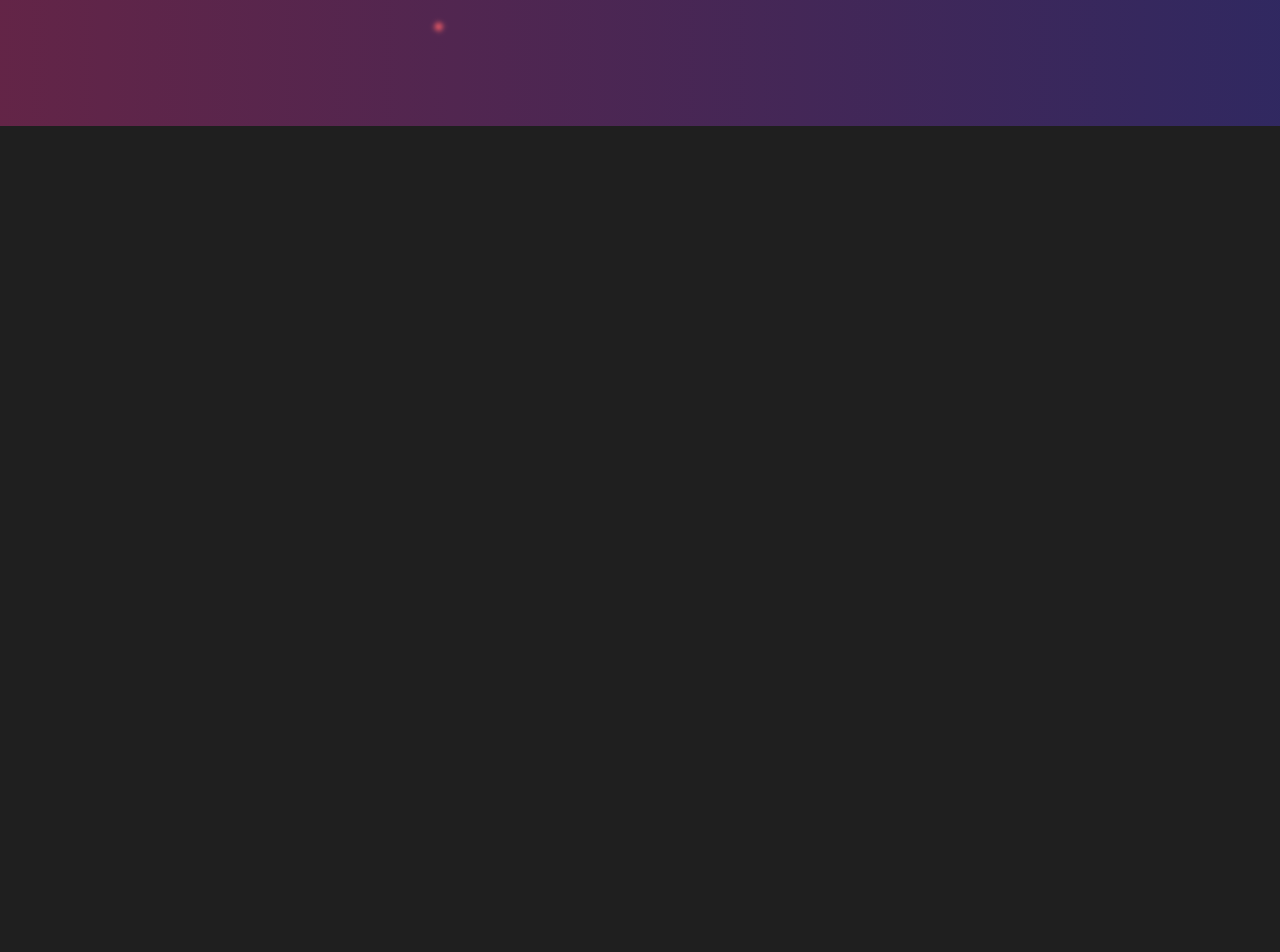
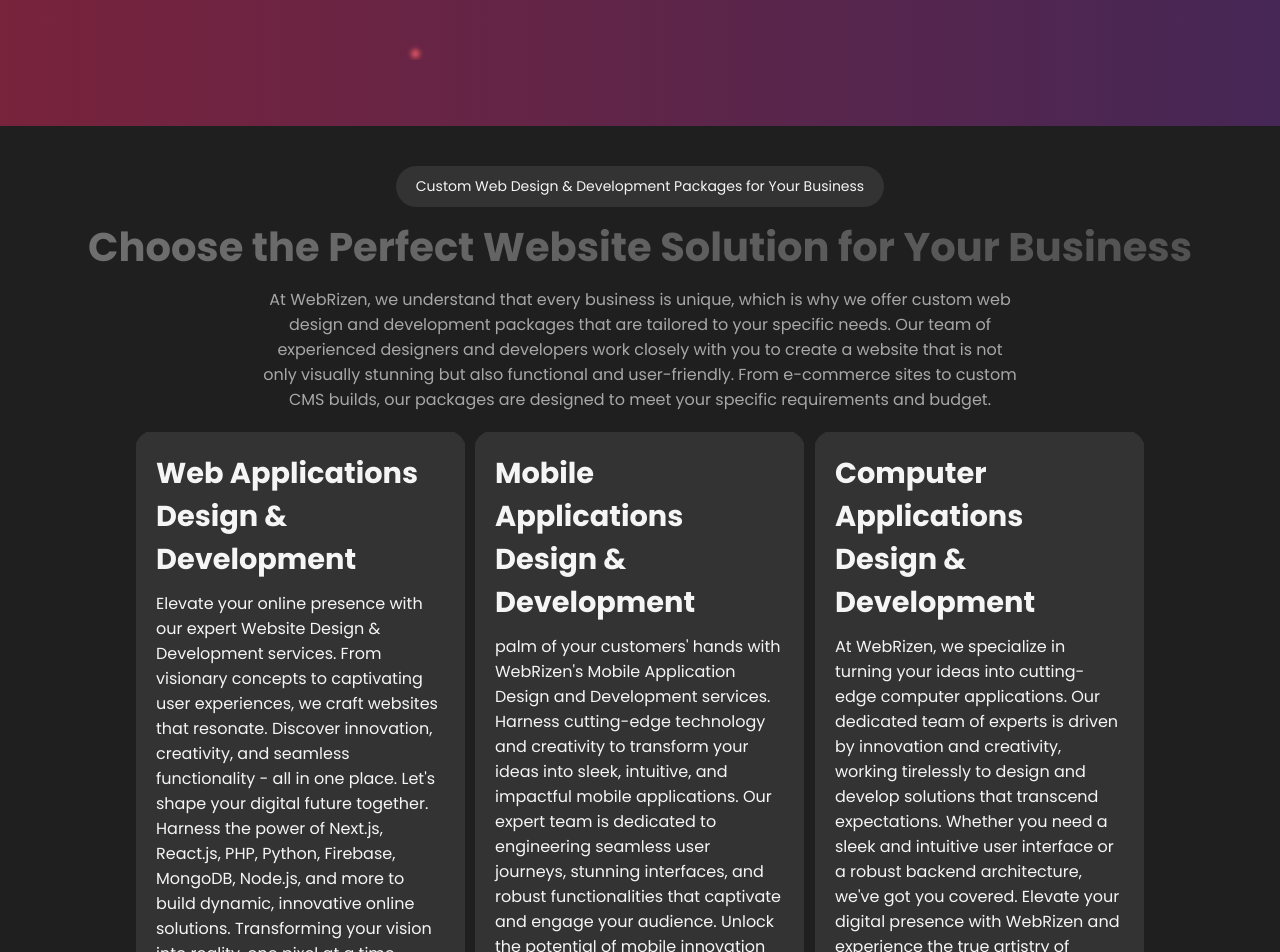
Before and after one commit to Webrizen/webrizen-new, a React (Vite) app: page / in a window 1280 px wide. Shown: the part 740-1692 px from the top of the page. Before the commit the page ends 866 px from the top, so only its background shows below. Built offline with nearby package versions, Linux system fonts and the light colour scheme.

Commit message:
new section added

```diff
--- a/src/App.jsx
+++ b/src/App.jsx
@@ -80,6 +80,26 @@ function App() {
           <img src={HeroIMG} alt="Hero Image" />
         </div>
       </section>
+      <section className="services">
+        <span className="chip">Custom Web Design & Development Packages for Your Business</span>
+        <h2 className="servicesh2">Choose the Perfect Website Solution for Your Business</h2>
+        <p className="servicesp">At WebRizen, we understand that every business is unique, which is why we offer custom web design and development packages that are tailored to your specific needs. Our team of experienced designers and developers work closely with you to create a website that is not only visually stunning but also functional and user-friendly. From e-commerce sites to custom CMS builds, our packages are designed to meet your specific requirements and budget.</p>
+        <div className="threecol">
+          <div className="card">
+            <h3>Web Applications Design & Development</h3>
+            <p>Elevate your online presence with our expert Website Design & Development services. From visionary concepts to captivating user experiences, we craft websites that resonate. Discover innovation, creativity, and seamless functionality - all in one place. Let's shape your digital future together. Harness the power of Next.js, React.js, PHP, Python, Firebase, MongoDB, Node.js, and more to build dynamic, innovative online solutions. Transforming your vision into reality, one pixel at a time.</p>
+          </div>
+          <div className="card">
+            <h3>Mobile Applications Design & Development</h3>
+            <p>palm of your customers' hands with WebRizen's Mobile Application Design and Development services. Harness cutting-edge technology and creativity to transform your ideas into sleek, intuitive, and impactful mobile applications. Our expert team is dedicated to engineering seamless user journeys, stunning interfaces, and robust functionalities that captivate and engage your audience. Unlock the potential of mobile innovation with WebRizen. Let's shape the future of mobile together.</p>
+          </div>
+          <div className="card">
+            <h3>Computer Applications Design & Development</h3>
+            <p>At WebRizen, we specialize in turning your ideas into cutting-edge computer applications. Our dedicated team of experts is driven by innovation and creativity, working tirelessly to design and develop solutions that transcend expectations. Whether you need a sleek and intuitive user interface or a robust backend architecture, we've got you covered. Elevate your digital presence with WebRizen and experience the true artistry of computer application design and development.</p>
+          </div>
+        </div>
+        <button>More Details</button>
+      </section>
     </>
   );
 }
--- a/src/styles/App.css
+++ b/src/styles/App.css
@@ -105,8 +105,8 @@
     animation: updown 5s ease-in-out infinite;
 }
 
-@keyframes updown{
-    50%{
+@keyframes updown {
+    50% {
         transform: translateY(-40px);
     }
 }
@@ -150,6 +150,7 @@
     transform-origin: 16vw 17vh;
     box-shadow: 2vmin 0 0.5416280404827332vmin currentColor;
 }
+
 .background span:nth-child(1) {
     color: #2b2b47;
     top: 74%;
@@ -159,6 +160,7 @@
     transform-origin: 22vw -19vh;
     box-shadow: -2vmin 0 1.188537716973312vmin currentColor;
 }
+
 .background span:nth-child(2) {
     color: #2b2b47;
     top: 12%;
@@ -168,6 +170,7 @@
     transform-origin: 12vw -18vh;
     box-shadow: 2vmin 0 0.9501424028247556vmin currentColor;
 }
+
 .background span:nth-child(3) {
     color: #71abd1;
     top: 12%;
@@ -177,6 +180,7 @@
     transform-origin: 4vw 13vh;
     box-shadow: 2vmin 0 1.215185863496045vmin currentColor;
 }
+
 .background span:nth-child(4) {
     color: #71abd1;
     top: 49%;
@@ -186,6 +190,7 @@
     transform-origin: 24vw -12vh;
     box-shadow: -2vmin 0 1.1800876062481178vmin currentColor;
 }
+
 .background span:nth-child(5) {
     color: #71abd1;
     top: 28%;
@@ -195,6 +200,7 @@
     transform-origin: -14vw -8vh;
     box-shadow: 2vmin 0 0.7838534039090104vmin currentColor;
 }
+
 .background span:nth-child(6) {
     color: #2b2b47;
     top: 77%;
@@ -204,6 +210,7 @@
     transform-origin: 8vw 12vh;
     box-shadow: 2vmin 0 0.28815318409224844vmin currentColor;
 }
+
 .background span:nth-child(7) {
     color: #2b2b47;
     top: 79%;
@@ -213,6 +220,7 @@
     transform-origin: 25vw -22vh;
     box-shadow: -2vmin 0 0.5255674968175665vmin currentColor;
 }
+
 .background span:nth-child(8) {
     color: #71abd1;
     top: 68%;
@@ -222,6 +230,7 @@
     transform-origin: 10vw -12vh;
     box-shadow: -2vmin 0 0.6626790284912636vmin currentColor;
 }
+
 .background span:nth-child(9) {
     color: #2b2b47;
     top: 49%;
@@ -231,6 +240,7 @@
     transform-origin: -21vw -12vh;
     box-shadow: -2vmin 0 0.6842216545246915vmin currentColor;
 }
+
 .background span:nth-child(10) {
     color: #2b2b47;
     top: 10%;
@@ -240,6 +250,7 @@
     transform-origin: -12vw -21vh;
     box-shadow: -2vmin 0 0.5637015558161829vmin currentColor;
 }
+
 .background span:nth-child(11) {
     color: #71abd1;
     top: 40%;
@@ -249,6 +260,7 @@
     transform-origin: -9vw -4vh;
     box-shadow: 2vmin 0 1.169060328380222vmin currentColor;
 }
+
 .background span:nth-child(12) {
     color: #ec5b65;
     top: 20%;
@@ -258,6 +270,7 @@
     transform-origin: 22vw -10vh;
     box-shadow: -2vmin 0 0.9718138124330429vmin currentColor;
 }
+
 .background span:nth-child(13) {
     color: #ec5b65;
     top: 35%;
@@ -267,6 +280,7 @@
     transform-origin: -1vw 4vh;
     box-shadow: -2vmin 0 0.9489660671697329vmin currentColor;
 }
+
 .background span:nth-child(14) {
     color: #ec5b65;
     top: 79%;
@@ -276,6 +290,7 @@
     transform-origin: -7vw 3vh;
     box-shadow: -2vmin 0 0.9965111525182038vmin currentColor;
 }
+
 .background span:nth-child(15) {
     color: #ec5b65;
     top: 87%;
@@ -285,6 +300,7 @@
     transform-origin: -12vw -1vh;
     box-shadow: -2vmin 0 0.6614616076065924vmin currentColor;
 }
+
 .background span:nth-child(16) {
     color: #71abd1;
     top: 16%;
@@ -294,6 +310,7 @@
     transform-origin: -4vw 13vh;
     box-shadow: -2vmin 0 0.6721682304964545vmin currentColor;
 }
+
 .background span:nth-child(17) {
     color: #2b2b47;
     top: 45%;
@@ -303,6 +320,7 @@
     transform-origin: 3vw -15vh;
     box-shadow: 2vmin 0 0.5169556118595491vmin currentColor;
 }
+
 .background span:nth-child(18) {
     color: #71abd1;
     top: 97%;
@@ -312,6 +330,7 @@
     transform-origin: -11vw 1vh;
     box-shadow: 2vmin 0 0.9431522435351525vmin currentColor;
 }
+
 .background span:nth-child(19) {
     color: #ec5b65;
     top: 25%;
@@ -321,6 +340,7 @@
     transform-origin: 2vw 6vh;
     box-shadow: 2vmin 0 1.0518083392018618vmin currentColor;
 }
+
 .background span:nth-child(20) {
     color: #ec5b65;
     top: 75%;
@@ -330,6 +350,7 @@
     transform-origin: -1vw 0vh;
     box-shadow: 2vmin 0 0.5299748485085636vmin currentColor;
 }
+
 .background span:nth-child(21) {
     color: #71abd1;
     top: 2%;
@@ -339,6 +360,7 @@
     transform-origin: -9vw 16vh;
     box-shadow: 2vmin 0 0.260333717872399vmin currentColor;
 }
+
 .background span:nth-child(22) {
     color: #ec5b65;
     top: 7%;
@@ -348,6 +370,7 @@
     transform-origin: -13vw 25vh;
     box-shadow: 2vmin 0 0.44769990029917905vmin currentColor;
 }
+
 .background span:nth-child(23) {
     color: #2b2b47;
     top: 90%;
@@ -357,6 +380,7 @@
     transform-origin: 12vw -15vh;
     box-shadow: -2vmin 0 0.9869618606212633vmin currentColor;
 }
+
 .background span:nth-child(24) {
     color: #71abd1;
     top: 52%;
@@ -366,6 +390,7 @@
     transform-origin: 25vw 5vh;
     box-shadow: -2vmin 0 1.0939460629721751vmin currentColor;
 }
+
 .background span:nth-child(25) {
     color: #71abd1;
     top: 40%;
@@ -375,6 +400,7 @@
     transform-origin: -22vw 1vh;
     box-shadow: 2vmin 0 0.325827672837548vmin currentColor;
 }
+
 .background span:nth-child(26) {
     color: #ec5b65;
     top: 22%;
@@ -384,6 +410,7 @@
     transform-origin: -1vw -23vh;
     box-shadow: 2vmin 0 1.0690576599112944vmin currentColor;
 }
+
 .background span:nth-child(27) {
     color: #ec5b65;
     top: 15%;
@@ -393,6 +420,7 @@
     transform-origin: -16vw 12vh;
     box-shadow: 2vmin 0 0.2740636565196133vmin currentColor;
 }
+
 .background span:nth-child(28) {
     color: #2b2b47;
     top: 70%;
@@ -402,6 +430,7 @@
     transform-origin: 12vw 4vh;
     box-shadow: -2vmin 0 0.9185356635395039vmin currentColor;
 }
+
 .background span:nth-child(29) {
     color: #2b2b47;
     top: 48%;
@@ -411,6 +440,7 @@
     transform-origin: -4vw -10vh;
     box-shadow: 2vmin 0 0.7202586366899413vmin currentColor;
 }
+
 .background span:nth-child(30) {
     color: #ec5b65;
     top: 34%;
@@ -420,6 +450,7 @@
     transform-origin: 25vw -23vh;
     box-shadow: 2vmin 0 0.47209808549493415vmin currentColor;
 }
+
 .background span:nth-child(31) {
     color: #2b2b47;
     top: 35%;
@@ -429,6 +460,7 @@
     transform-origin: -6vw -16vh;
     box-shadow: 2vmin 0 0.9232171604520556vmin currentColor;
 }
+
 .background span:nth-child(32) {
     color: #71abd1;
     top: 41%;
@@ -438,6 +470,7 @@
     transform-origin: 5vw 12vh;
     box-shadow: 2vmin 0 0.6751010727938813vmin currentColor;
 }
+
 .background span:nth-child(33) {
     color: #2b2b47;
     top: 9%;
@@ -447,6 +480,7 @@
     transform-origin: -21vw 16vh;
     box-shadow: -2vmin 0 1.0763450972136488vmin currentColor;
 }
+
 .background span:nth-child(34) {
     color: #71abd1;
     top: 86%;
@@ -456,6 +490,7 @@
     transform-origin: 12vw -12vh;
     box-shadow: -2vmin 0 0.9360351957098771vmin currentColor;
 }
+
 .background span:nth-child(35) {
     color: #ec5b65;
     top: 36%;
@@ -465,6 +500,7 @@
     transform-origin: 14vw -6vh;
     box-shadow: -2vmin 0 1.1805165366330845vmin currentColor;
 }
+
 .background span:nth-child(36) {
     color: #71abd1;
     top: 54%;
@@ -474,6 +510,7 @@
     transform-origin: 22vw 25vh;
     box-shadow: -2vmin 0 1.1741178004025543vmin currentColor;
 }
+
 .background span:nth-child(37) {
     color: #2b2b47;
     top: 10%;
@@ -483,6 +520,7 @@
     transform-origin: -13vw -22vh;
     box-shadow: 2vmin 0 1.09372638172425vmin currentColor;
 }
+
 .background span:nth-child(38) {
     color: #71abd1;
     top: 39%;
@@ -492,6 +530,7 @@
     transform-origin: -16vw 24vh;
     box-shadow: -2vmin 0 0.47208963845528196vmin currentColor;
 }
+
 .background span:nth-child(39) {
     color: #ec5b65;
     top: 50%;
@@ -501,6 +540,7 @@
     transform-origin: 20vw -21vh;
     box-shadow: 2vmin 0 0.6884750732241762vmin currentColor;
 }
+
 .background span:nth-child(40) {
     color: #71abd1;
     top: 13%;
@@ -510,6 +550,7 @@
     transform-origin: 10vw 0vh;
     box-shadow: -2vmin 0 0.8165384838675172vmin currentColor;
 }
+
 .background span:nth-child(41) {
     color: #2b2b47;
     top: 54%;
@@ -519,6 +560,7 @@
     transform-origin: -8vw -11vh;
     box-shadow: 2vmin 0 1.1151799775158113vmin currentColor;
 }
+
 .background span:nth-child(42) {
     color: #71abd1;
     top: 3%;
@@ -528,6 +570,7 @@
     transform-origin: -15vw 10vh;
     box-shadow: 2vmin 0 0.8169158784443924vmin currentColor;
 }
+
 .background span:nth-child(43) {
     color: #2b2b47;
     top: 25%;
@@ -537,6 +580,7 @@
     transform-origin: 21vw -9vh;
     box-shadow: -2vmin 0 0.4628910556998975vmin currentColor;
 }
+
 .background span:nth-child(44) {
     color: #2b2b47;
     top: 28%;
@@ -546,6 +590,7 @@
     transform-origin: -4vw 4vh;
     box-shadow: -2vmin 0 0.41957376261937296vmin currentColor;
 }
+
 .background span:nth-child(45) {
     color: #2b2b47;
     top: 7%;
@@ -555,6 +600,7 @@
     transform-origin: -21vw 8vh;
     box-shadow: 2vmin 0 0.8459967603257366vmin currentColor;
 }
+
 .background span:nth-child(46) {
     color: #71abd1;
     top: 25%;
@@ -564,6 +610,7 @@
     transform-origin: -19vw -1vh;
     box-shadow: 2vmin 0 0.9523492853125997vmin currentColor;
 }
+
 .background span:nth-child(47) {
     color: #71abd1;
     top: 68%;
@@ -573,6 +620,7 @@
     transform-origin: -3vw 21vh;
     box-shadow: -2vmin 0 0.4422366226445571vmin currentColor;
 }
+
 .background span:nth-child(48) {
     color: #71abd1;
     top: 74%;
@@ -582,6 +630,7 @@
     transform-origin: 18vw 25vh;
     box-shadow: 2vmin 0 0.8720735484377071vmin currentColor;
 }
+
 .background span:nth-child(49) {
     color: #ec5b65;
     top: 95%;
@@ -592,8 +641,95 @@
     box-shadow: 2vmin 0 0.624938849238792vmin currentColor;
 }
 
+.services {
+    display: flex;
+    flex-direction: column;
+    gap: 10px;
+    align-items: center;
+    width: 100%;
+    padding: 40px 10px;
+    height: auto;
+}
 
+.chip {
+    padding: 10px 20px;
+    background: rgba(225, 225, 225, 0.1);
+    white-space: nowrap;
+    width: min-content;
+    font-size: 14px;
+    border-radius: 45px;
+    text-align: center;
+}
 
+.servicesh2 {
+    font-size: 2.5rem;
+    background: linear-gradient(135deg, #eee, #333);
+    -webkit-background-clip: text;
+    -webkit-text-fill-color: transparent;
+    background-clip: text;
+    background-size: 600% 600%;
+    -webkit-animation: AnimationName 10s ease infinite;
+    -moz-animation: AnimationName 10s ease infinite;
+    animation: AnimationName 10s ease infinite;
+    text-align: center;
+}
+
+.servicesp{
+    text-align: center;
+    width: 60%;
+    color: rgba(225, 225, 225, 0.7);
+}
+
+.threecol{
+    display: grid;
+   grid-template-columns: 1fr 1fr 1fr;
+   gap: 10px;
+   max-width: 80%;
+   margin: 10px auto;
+}
+.threecol .card {
+    position: relative;
+    width: 100%;
+    height: 100%;
+    background: #333;
+    border-radius: 15px;
+    padding: 20px;
+    overflow: hidden;
+    transition: transform 0.5s ease, box-shadow 0.3s ease;
+    transform-style: preserve-3d;
+    transform: perspective(1000px) rotateX(0deg) rotateY(0deg);
+  }
+
+  .threecol .card:hover {
+    transform: perspective(1000px) rotateX(-5deg) rotateY(5deg) scale(1.05);
+    box-shadow: 0px 20px 30px rgba(0, 0, 0, 0.3);
+  }
+
+  .threecol .card::before {
+    content: '';
+    position: absolute;
+    top: -2px;
+    left: -2px;
+    right: -2px;
+    bottom: -2px;
+    border: 2px solid transparent;
+    border-radius: 15px;
+    animation: borderPulse 2s infinite;
+  }
+
+  @keyframes borderPulse {
+    0%, 100% {
+      border-color: #f39c12;
+    }
+    50% {
+      border-color: #3498db;
+    }
+  }
+
+.threecol .card h3{
+    font-size: 1.8rem;
+    margin-bottom: 10px;
+}
 
 @media screen and (max-width: 600px) {
     .hero {
@@ -615,4 +751,15 @@
         width: 100%;
         height: auto;
     }
+    .servicesp{
+        width: 100%;
+    }
+    .threecol{
+        grid-template-columns: 1fr;
+        max-width: 100%;
+        padding: 0;
+    }
+    .chip{
+        font-size: 10px;
+    }
 }
```
